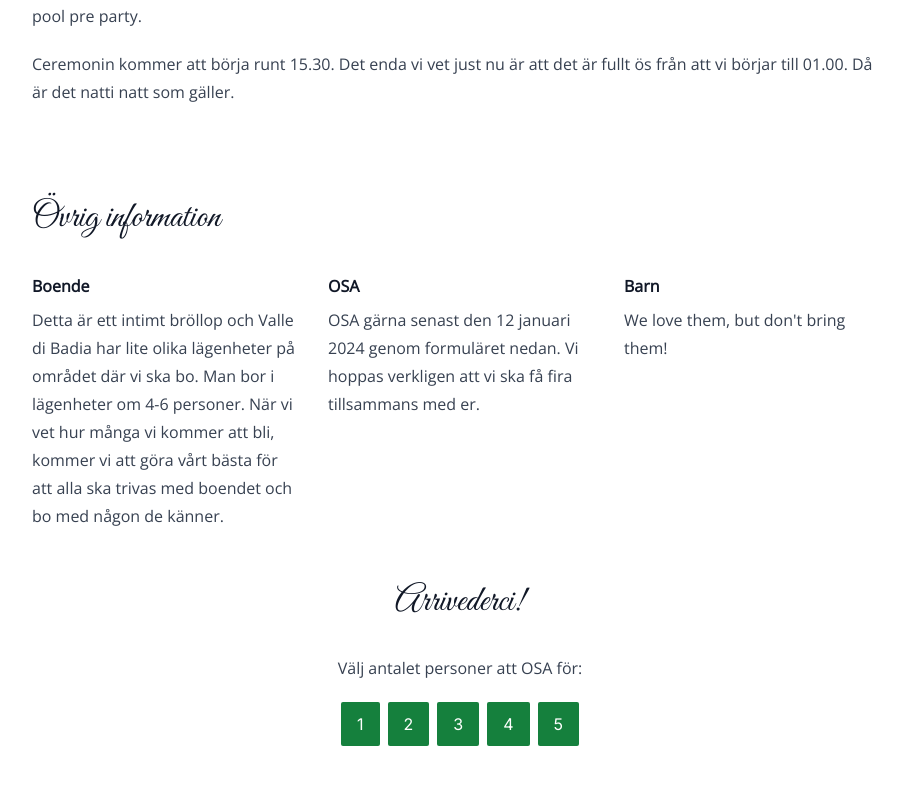
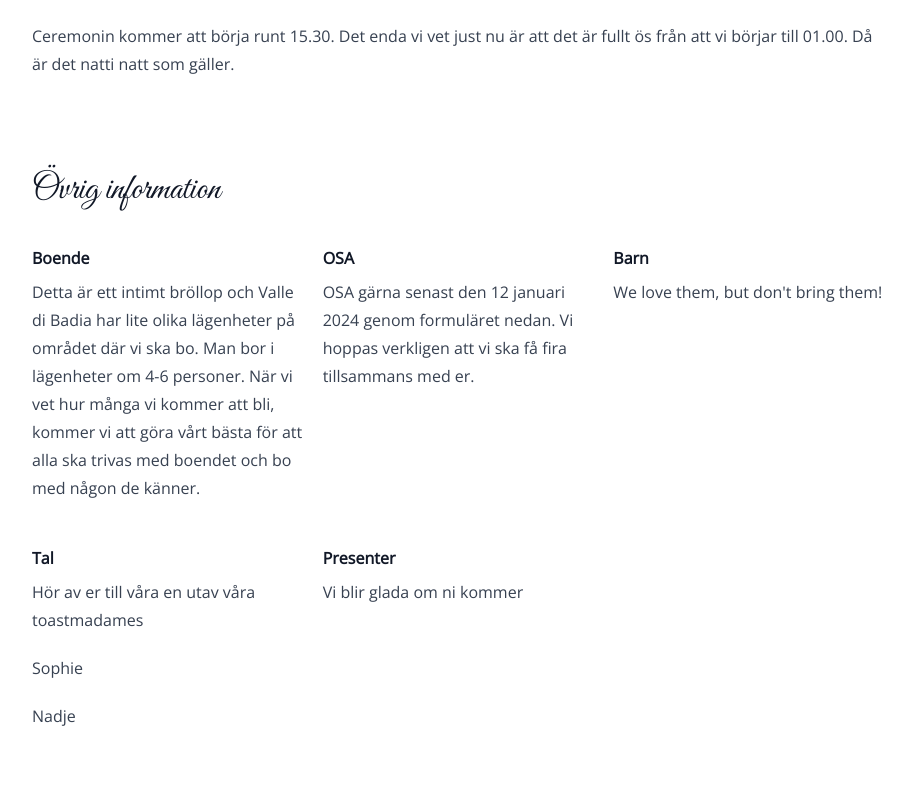
Before and after one commit to scarsam/kazemi, a Next.js app: page / in a window 1280 px wide. Shown: the part 1589-2380 px from the top of the page, without its empty margins (180-1092 px from the left). Built offline with nearby package versions, Linux system fonts and the light colour scheme.

Commit message:
Additional info

```diff
--- a/app/page.tsx
+++ b/app/page.tsx
@@ -27,7 +27,7 @@ export default function Home() {
         </h1>
       </section>
       <section className="w-full">
-        <div className="px-8 md:mx-16 text-center border-b pb-5">
+        <div className="md:mx-16 text-center border-b pb-5">
         <h2 className={`text-sm mt-4 ${open.className}`}>13 - 14 maj 2024</h2>
           <p className={open.className}>
             Vi älskar varandra! Vi älskar er! Vi ska gifta oss och vill inget
@@ -39,7 +39,7 @@ export default function Home() {
         </div>
       </section>
       <section className="w-full">
-        <div className="px-8 md:px-16">
+        <div className="md:px-16">
           <h2 className={`${vibe.className} text-4xl mb-3`}>Var och när?</h2>
           <p className={open.className}>
             Under 13-14 maj har vi abonnerat ett mysigt ställe där vi alla ska
@@ -68,7 +68,7 @@ export default function Home() {
         </div>
       </section>
       <section className="w-full">
-        <div className="px-8 md:px-16">
+        <div className="md:px-16">
           <h2 className={`${vibe.className} text-4xl mb-3`}>
             Måndagen den 13 maj 2024
           </h2>
@@ -84,7 +84,7 @@ export default function Home() {
         </div>
       </section>
       <section className="w-full">
-        <div className="px-8 md:px-16">
+        <div className="md:px-16">
           <h2 className={`${vibe.className} text-4xl mb-3`}>
             Tisdagen den 14 maj 2024
           </h2>
@@ -104,11 +104,11 @@ export default function Home() {
         </div>
       </section>
       <section className="w-full">
-        <div className="px-8 md:pb-8 md:px-16 grid grid-cols-3 gap-x-8">
+        <div className="md:pb-8 md:px-16 grid grid-cols-3 gap-x-4">
           <h2 className={`col-span-3 text-4xl mb-3 ${vibe.className}`}>
             Övrig information
           </h2>
-          <article className={`${open.className} col-span-2 md:col-span-1`}>
+          <article className={`${open.className} col-span-3 md:col-span-1`}>
             <h4>Boende</h4>
             <p>
               Detta är ett intimt bröllop och Valle di Badia har lite olika
@@ -118,22 +118,31 @@ export default function Home() {
               någon de känner.
             </p>
           </article>
-          <article className={`${open.className} col-span-2 md:col-span-1`}>
+          <article className={`${open.className} col-span-3 md:col-span-1`}>
             <h4>OSA</h4>
             <p>OSA gärna senast den 12 januari 2024 genom formuläret nedan. Vi
               hoppas verkligen att vi ska få fira tillsammans med er.</p>
           </article>
-          <article className={`${open.className} col-span-2 md:col-span-1`}>
+          <article className={`${open.className} col-span-3 md:col-span-1`}>
             <h4>Barn</h4>
             <p>We love them, but don&apos;t bring them!</p>
           </article>
+          <article className={`${open.className} col-span-3 md:col-span-1`}>
+            <h4>Tal</h4>
+            <p>Hör av er till våra en utav våra toastmadames</p>
+            <p>Sophie</p>
+            <p>Nadje</p>
+          </article>
+          <article className={`${open.className} col-span-3 md:col-span-1`}>
+            <h4>Presenter</h4>
+            <p>Vi blir glada om ni kommer</p>
+          </article>
         </div>
       </section>
-      <section className="w-full relative">
-        <div className="px-8 pb-4 md:pb-6 md:px-16 grid grid-cols-2 gap-x-8">
-          <div className="text-center col-span-2">
+      <section className="w-full relative mt-6">
+        <div className="md:pb-6 md:px-16">
+          <div className="text-center">
             <h1 className={vibe.className}>Arrivederci!</h1>
-
             <p className={open.className}>Välj antalet personer att OSA för:</p>
           </div>
           <FormWrapper />
```
